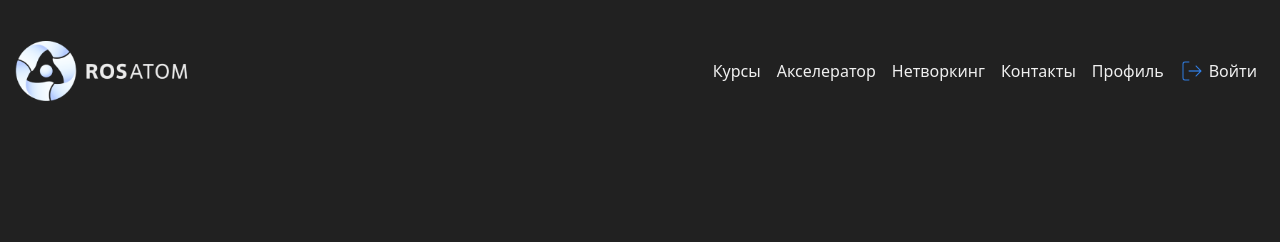
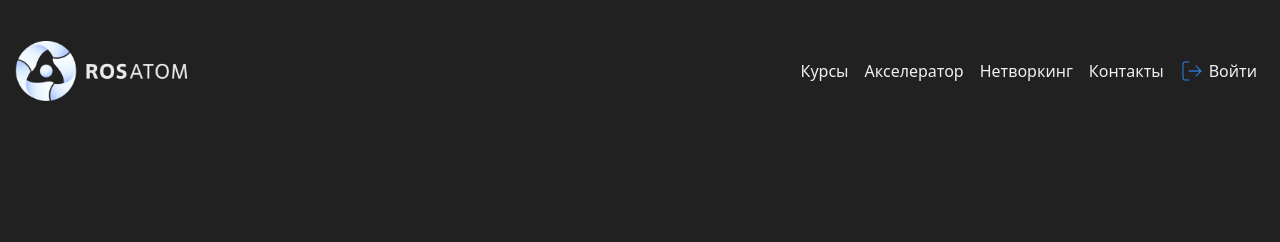
Before and after one commit to iezerbaev/expovison, a Flask app: page / in a window 1280 px wide. Shown: the top 242 px of the page. Run offline with Flask 2, Linux system fonts and the light colour scheme; some libraries are stand-ins or nearby versions.

Commit message:
add че то там

```diff
--- a/expovision/routes.py
+++ b/expovision/routes.py
@@ -25,7 +25,7 @@
         return flash(f'Пароли не совподают', 'danger')
     if request.form:
         hashed_password = bcrypt.generate_password_hash(request.form.get("password")).decode('utf-8')
-        user = User(username=request.form.get("username"), email=request.form.get("email"), phone=request.form.get("phone"), password=hashed_password)
+        user = User(username=request.form.get("username"), email=request.form.get("email"), phone=request.form.get("phone"), password=hashed_password, fio='fio')
         db.session.add(user)
         db.session.commit()
         flash(f'Аккаунт  создан {request.form.get("username")}! Вы можете войти в свой аккаунт!', 'success')
--- a/expovision/templates/cabinet.html
+++ b/expovision/templates/cabinet.html
@@ -26,7 +26,7 @@
                 <p>кол-во баллов: <span>278</span></p>
                 <p>рейтинг: <span>63</span></p>
             </div>
-            <a href="#" class="personal-cabinet__exit">
+            <a href="{{ url_for('log_out') }}" class="personal-cabinet__exit">
                 <img src="{{ url_for('static', filename='img/exit.png') }}" alt="">
                 Выход
             </a>
--- a/expovision/templates/index.html
+++ b/expovision/templates/index.html
@@ -31,12 +31,14 @@
                 <li class="nav-item">
                   <a class="nav-link" href="#">Контакты</a>
                 </li>
-                <li class="nav-item">
-                    <a class="nav-link" href="#">Профиль</a>
-                </li>
 
                 {% if current_user.is_authenticated %}
+                    <li class="nav-item">
+                        <a class="nav-link" href="{{ url_for('cabinet')}}">Профиль</a>
+                    </li>
+                    <li class="nav-item">
                     <a class="nav-link nav-auth" href="{{ url_for('logout') }}">Выйти <img src="{{ url_for('static', filename='img/log-out.png') }}" alt=""></a>
+                    </li>
                 {% else %}
                 <li class="nav-item">
                     <a class="nav-link nav-auth" href="{{ url_for('login') }}">
```
Also changed, not shown: blog.db.
